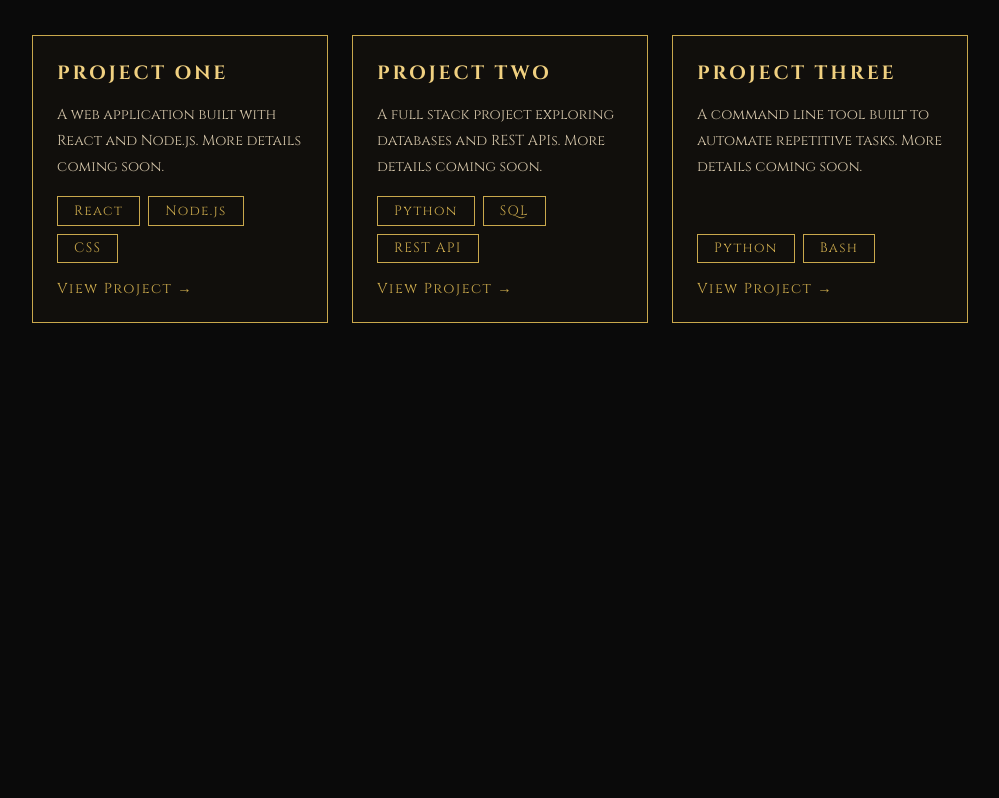
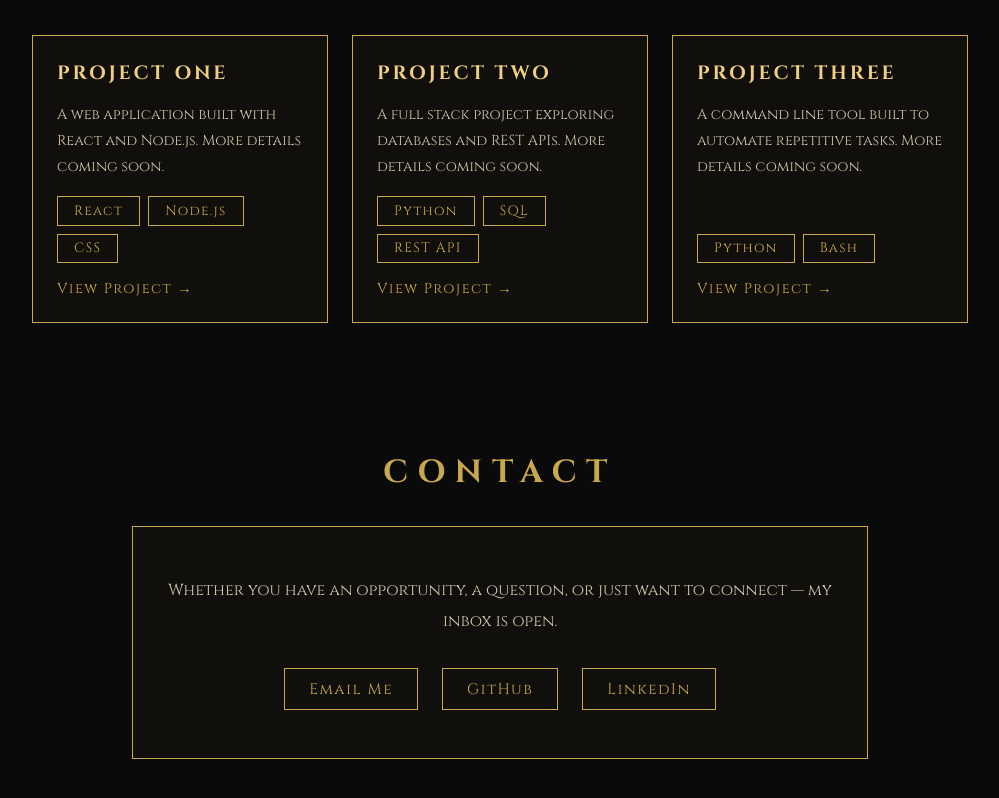
Before and after one commit to AlexKurmiah/elden-portfolio, a React (Vite) app: page / in a window 1280 px wide. Shown: the part 1254-2052 px from the top of the page, without its empty margins (140-1139 px from the left). Before the commit the page ends 1641 px from the top, so only its background shows below. Built offline with nearby package versions, Linux system fonts and the light colour scheme.

Commit message:
add scroll reveal animations

```diff
--- a/src/App.jsx
+++ b/src/App.jsx
@@ -2,6 +2,7 @@ import Menu from "./components/menu";
 import Hero from "./components/hero";
 import About from "./components/About";
 import Projects from "./components/Projects";
+import Contact from "./components/Contact";
 
 function App() {
   return (
@@ -10,6 +11,7 @@ function App() {
       <Hero />
       <About />
       <Projects />
+      <Contact />
     </div>
   );
 }
--- /dev/null
+++ b/src/components/Contact.jsx
@@ -0,0 +1,23 @@
+import "./contact.css";
+import useReveal from "../hooks/useReveal";
+
+export default function Contact() {
+  const ref = useReveal();
+
+  return (
+    <section className="contact" id="contact">
+      <h2 className="section-title">Contact</h2>
+      <div className="contact-card reveal" ref={ref}>
+        <p className="contact-text">
+          Whether you have an opportunity, a question, or just want to connect —
+          my inbox is open.
+        </p>
+        <div className="contact-links">
+          <a className="contact-btn" href="mailto:alexkurmiah38@gmail.com">Email Me</a>
+          <a className="contact-btn" href="https://github.com/AlexKurmiah" target="_blank">GitHub</a>
+          <a className="contact-btn" href="https://www.linkedin.com/in/alex-kurmiah/" target="_blank">LinkedIn</a>
+        </div>
+      </div>
+    </section>
+  );
+}
--- a/src/components/Menu.jsx
+++ b/src/components/Menu.jsx
@@ -3,9 +3,9 @@ import "./menu.css";
 export default function Menu() {
   return (
     <nav className="menu">
-      <button className="menu-btn">About Me</button>
-      <button className="menu-btn">Projects</button>
-      <button className="menu-btn">Contact</button>
+      <a className="menu-btn" href="#about">About Me</a>
+      <a className="menu-btn" href="#projects">Projects</a>
+      <a className="menu-btn" href="#contact">Contact</a>
     </nav>
   );
 }
--- a/src/components/Projects.jsx
+++ b/src/components/Projects.jsx
@@ -24,9 +24,12 @@ const projects = [
   }
 ];
 
+import useReveal from "../hooks/useReveal";
+
 export default function Projects() {
+  const ref = useReveal();
   return (
-    <section className="projects" id="projects">
+    <section className="projects reveal" id="projects" ref={ref}>
       <h2 className="section-title">Projects</h2>
       <div className="projects-grid">
         {projects.map((project) => (
--- a/src/components/about.jsx
+++ b/src/components/about.jsx
@@ -1,8 +1,11 @@
 import "./about.css";
+import useReveal from "../hooks/useReveal";
 
 export default function About() {
+  const ref = useReveal();
+
   return (
-    <section className="about" id="about">
+    <section className="about reveal" id="about" ref={ref}>
       <h2 className="section-title">About Me</h2>
       <div className="about-card">
         <p className="about-text">
--- /dev/null
+++ b/src/components/contact.css
@@ -0,0 +1,43 @@
+.contact {
+  max-width: 800px;
+  margin: 0 auto;
+  padding: 4rem 2rem 6rem;
+  text-align: center;
+}
+
+.contact-card {
+  border: 1px solid var(--gold);
+  padding: 3rem 2rem;
+  background: rgba(201, 168, 76, 0.03);
+}
+
+.contact-text {
+  color: var(--text);
+  font-family: 'Cinzel', serif;
+  line-height: 1.9;
+  font-size: 1rem;
+  margin-bottom: 2rem;
+}
+
+.contact-links {
+  display: flex;
+  justify-content: center;
+  gap: 1.5rem;
+  flex-wrap: wrap;
+}
+
+.contact-btn {
+  border: 1px solid var(--gold);
+  color: var(--gold);
+  font-family: 'Cinzel', serif;
+  font-size: 0.95rem;
+  padding: 0.6rem 1.5rem;
+  text-decoration: none;
+  letter-spacing: 0.1em;
+  transition: all 0.3s ease;
+}
+
+.contact-btn:hover {
+  background: var(--gold);
+  color: var(--dark);
+}
--- /dev/null
+++ b/src/hooks/useReveal.js
@@ -0,0 +1,24 @@
+import { useEffect, useRef } from "react";
+
+export default function useReveal() {
+  const ref = useRef(null);
+
+  useEffect(() => {
+    const observer = new IntersectionObserver(
+      ([entry]) => {
+        if (entry.isIntersecting) {
+          entry.target.classList.add("visible");
+        } else {
+            entry.target.classList.remove("visible");
+        }
+      },
+      { threshold: 0.05 }
+    );
+
+    if (ref.current) observer.observe(ref.current);
+
+    return () => observer.disconnect();
+  }, []);
+
+  return ref;
+}
--- a/src/index.css
+++ b/src/index.css
@@ -2,6 +2,9 @@
 @import url('https://fonts.googleapis.com/css2?family=Cinzel:wght@400;700&display=swap');
 
 /* CSS variables — think of these as reusable colour swatches */
+html {
+  scroll-behavior: smooth;
+}
 :root {
   --gold: #c9a84c;
   --gold-bright: #f0d080;
@@ -23,3 +26,13 @@ body {
   font-family: 'Cinzel', serif;
   min-height: 100vh;
 }
+.reveal {
+  opacity: 0;
+  transform: translateY(40px);
+  transition: opacity 0.8s ease, transform 0.8s ease;
+}
+
+.reveal.visible {
+  opacity: 1;
+  transform: translateY(0);
+}
```
